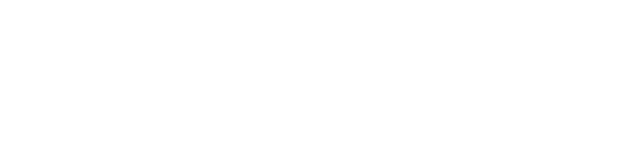
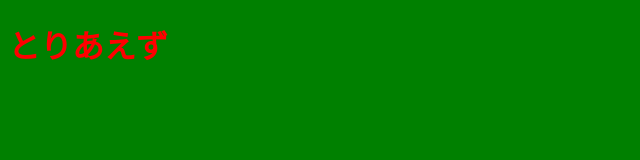
Before and after one commit to taka-hori/Network_A, a plain HTML site: page index.html in a window 1280 px wide. Shown: the whole page, without its empty margins (0-640 px from the left). Drawn offline with Linux system fonts and the light colour scheme.

Commit message:
cssのリンク

```diff
--- /dev/null
+++ b/css/style.css
@@ -0,0 +1,8 @@
+@charset "UTF-8";
+
+h1{
+  color: red;
+}
+body{
+  background-color: green;
+}
--- a/index.html
+++ b/index.html
@@ -3,8 +3,9 @@
 
 <head>
   <meta charset="utf-8">
+  <link rel="stylesheet" type="text/css" href="css/style.css">
 </head>
 
 <body>
-
+  <h1>とりあえず</h1>
 </body>
```
Also changed, not shown: 1 other file.
